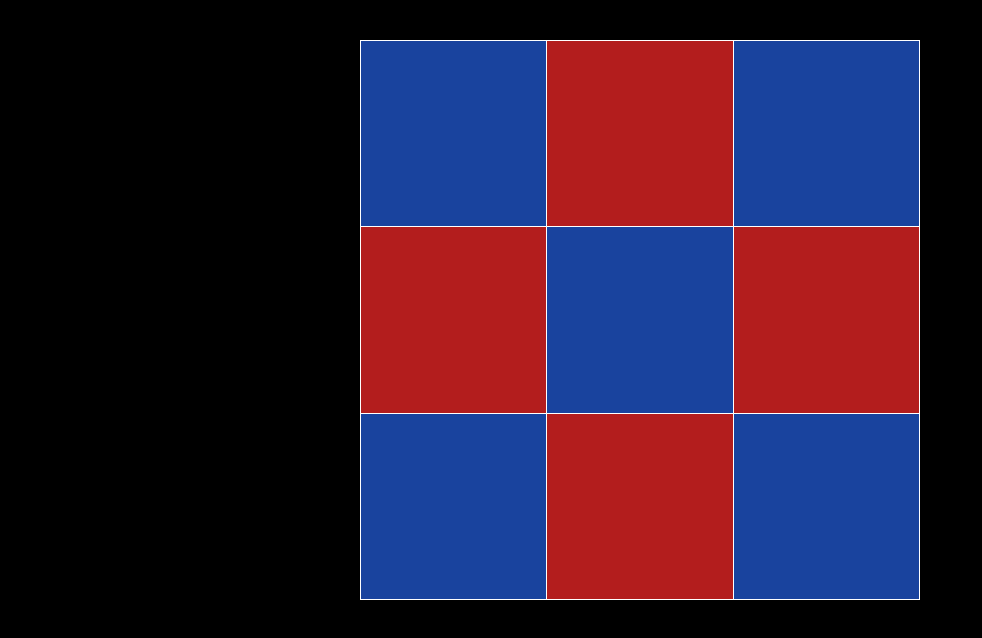
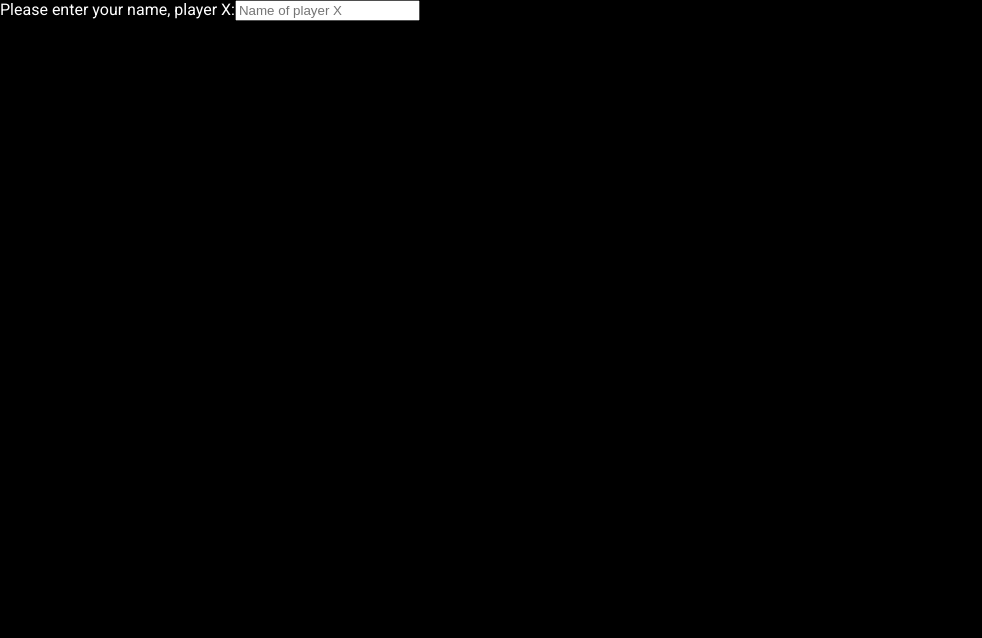
Before and after one commit to ironboy/ts-tic-tac-toe-react, a React (Vite) app: page / in a window 1280 px wide. Shown: the top 638 px of the page, without its empty margins (0-982 px from the left). Built offline with nearby package versions, Linux system fonts and the light colour scheme; the HTML template or start-up script is replaced by a standard one.

Commit message:
asking for player names

```diff
--- a/src/App.tsx
+++ b/src/App.tsx
@@ -1,20 +1,49 @@
-import { useState } from 'react';
+import { useState, FormEvent } from 'react';
 import BoardClass from './classes/Board';
+import PlayerClass from './classes/Player';
 
 export default function App() {
 
   // create a state - an object
   // in which can update each property as we want
   // by calling setState
+
   const [state, _setState] = useState({
-    board: new BoardClass(() => setState())
+    board: new BoardClass(() => setState()),
+    playerX: null,
+    playerO: null
   });
+
+  console.log(state);
 
   const setState = (prop: string = '', value: any = '') => {
     _setState({ ...state, [prop]: value });
   }
 
-  const { board } = state;
+  const { board, playerX, playerO } = state;
+
+  function registerName(event: FormEvent<HTMLFormElement>) {
+    // don't reload the page
+    event.preventDefault();
+
+    const form: any = event.target;
+    console.log(form.elements);
+    const playerXname = form.elements.playerXname?.value;
+    const playerOname = form.elements.playerOname?.value;
+    playerXname && setState('playerX', new PlayerClass(playerXname, 'X', board));
+    playerOname && setState('playerO', new PlayerClass(playerOname, 'O', board));
+    form.elements[0].value = '';
+  }
+
+  if (!playerX || !playerO) {
+    let whoseName = !playerX ? 'X' : 'O';
+    return <form onSubmit={registerName}>
+      <label>
+        Please enter your name, player {whoseName}:
+        <input name={'player' + whoseName + 'name'} placeholder={'Name of player ' + whoseName} />
+      </label>
+    </form>
+  }
 
   return <>
     {board.render()}
```
